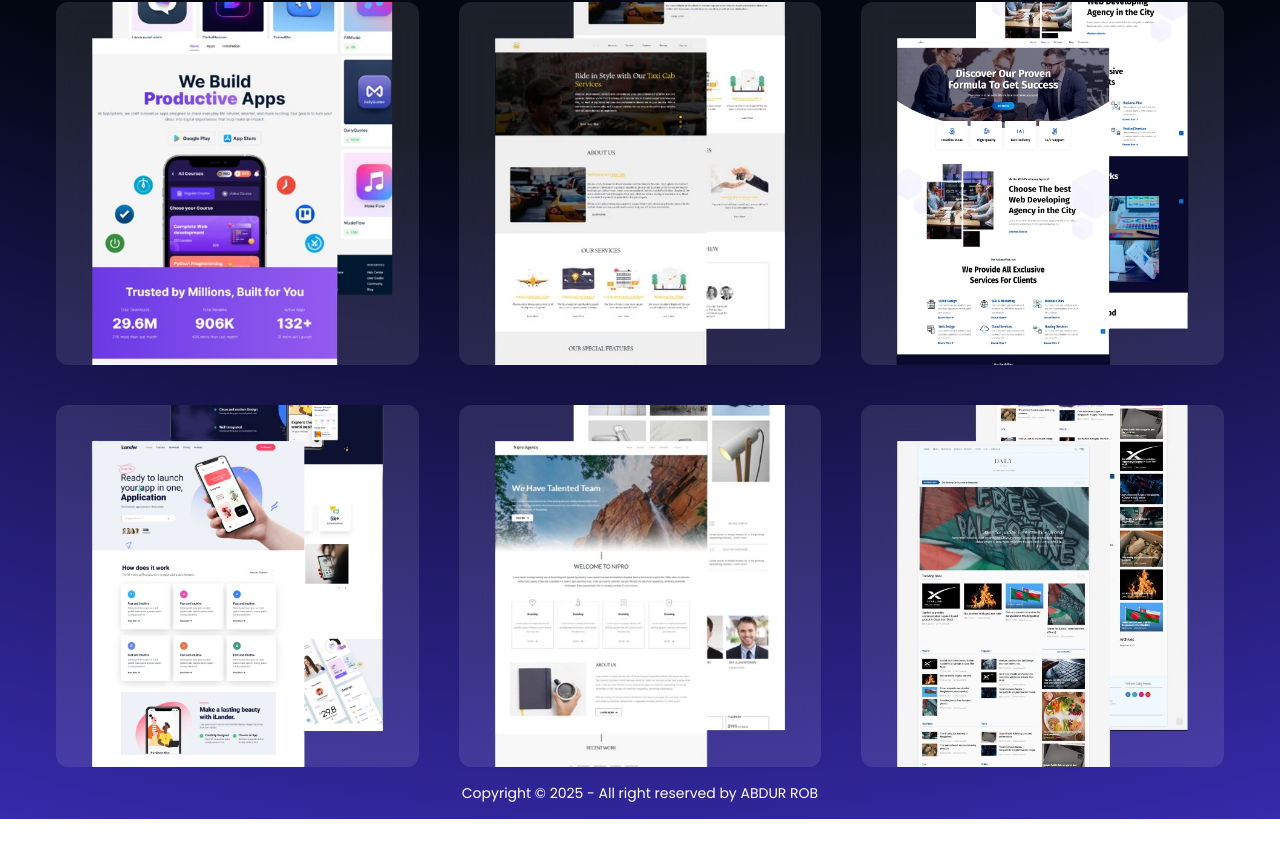
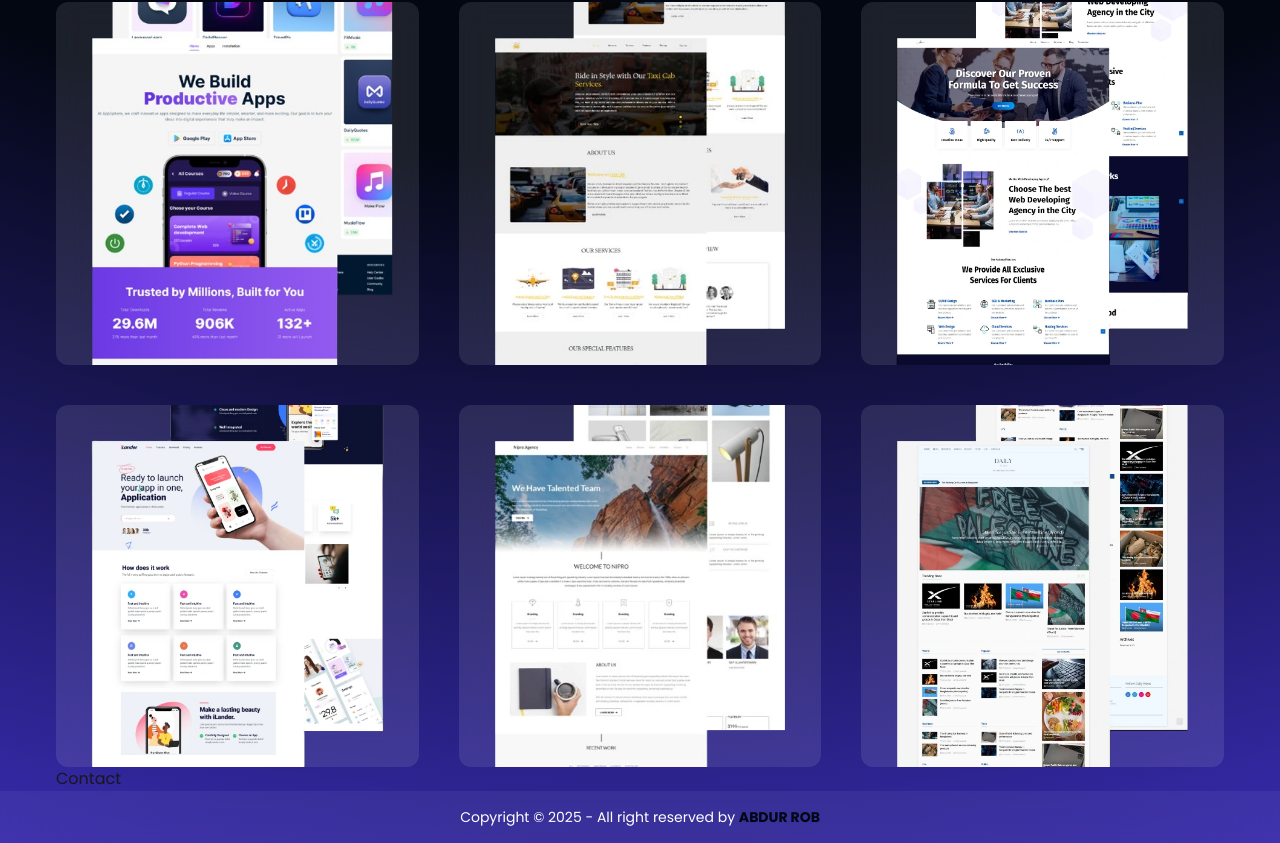
Before and after one commit to Abdurrobr34l/portfolio, a React (Vite) app: page / in a window 1280 px wide. Shown: the part 1390-2233 px from the top of the page. Before the commit the page ends 2209 px from the top, so only its background shows below. Built offline with nearby package versions, Linux system fonts and the light colour scheme.

Commit message:
Completed basic styling

```diff
--- a/src/App.jsx
+++ b/src/App.jsx
@@ -5,6 +5,7 @@ import Container from './Components/Container';
 import About from './Components/About';
 import Footer from './Components/Footer';
 import Projects from './Components/Projects';
+import Contact from './Components/Contact';
 
 const App = () => {
   return (
@@ -16,6 +17,7 @@ const App = () => {
           <Hero></Hero>
           <About></About>
           <Projects></Projects>
+          <Contact></Contact>
         </Container>
       </main>
 
--- a/src/Components/About.jsx
+++ b/src/Components/About.jsx
@@ -47,10 +47,10 @@ const About = () => {
               <FaAngleRight className="text-accent" /> Bootstrap
             </li>
             <li className="flex items-center gap-1">
-              <FaAngleRight className="text-accent" /> Tailwind CSS
+              <FaAngleRight className="text-accent" /> WordPress
             </li>
             <li className="flex items-center gap-1">
-              <FaAngleRight className="text-accent" /> WordPress
+              <FaAngleRight className="text-accent" /> Tailwind CSS
             </li>
 
             <li className="flex items-center gap-1">
--- /dev/null
+++ b/src/Components/Contact.jsx
@@ -0,0 +1,11 @@
+import React from 'react';
+
+const Contact = () => {
+  return (
+    <section id="contact" className="2xl:pt-32">
+      Contact
+    </section>
+  );
+};
+
+export default Contact;
--- a/src/Components/Footer.jsx
+++ b/src/Components/Footer.jsx
@@ -2,9 +2,9 @@ import React from 'react';
 
 const Footer = () => {
   return (
-    <footer className="footer sm:footer-horizontal footer-center text-primary p-4">
+    <footer className="bg-primary/5 backdrop-blur-3xl footer sm:footer-horizontal footer-center text-primary p-4">
   <aside>
-    <p>Copyright © {new Date().getFullYear()} - All right reserved by ABDUR ROB</p>
+    <p>Copyright © {new Date().getFullYear()} - All right reserved by <span className='font-bold text-[#030712]'>ABDUR ROB</span></p>
   </aside>
 </footer>
   );
--- a/src/Components/Hero.jsx
+++ b/src/Components/Hero.jsx
@@ -2,7 +2,7 @@ import React from 'react';
 
 const Hero = () => {
   return (
-    <section className='flex flex-col justify-center items-center my-10 h-[calc(100vh-200px)]'>
+    <section className='relative flex flex-col justify-center items-center my-10 h-[calc(100vh-200px)]'>
      {/* Greeting */}
       <span className="text-lg md:text-xl font-medium text-(--color-secondary) mb-2">
         Hi, I am
```
